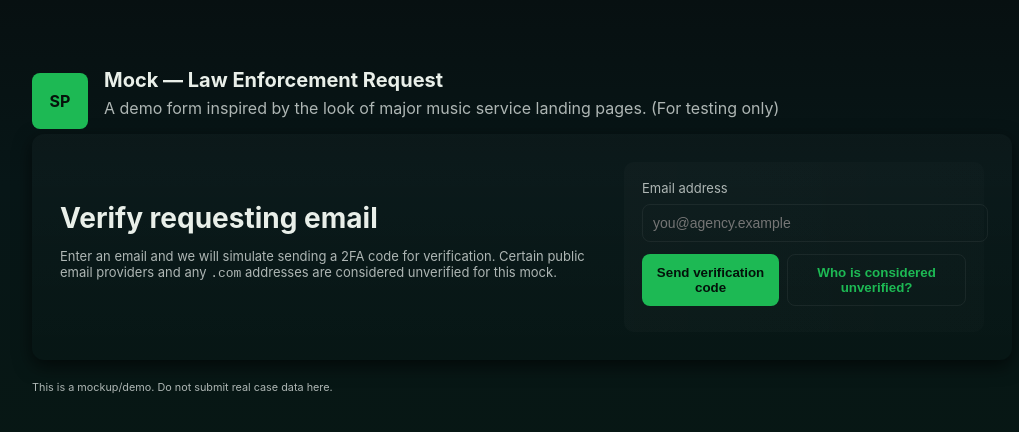
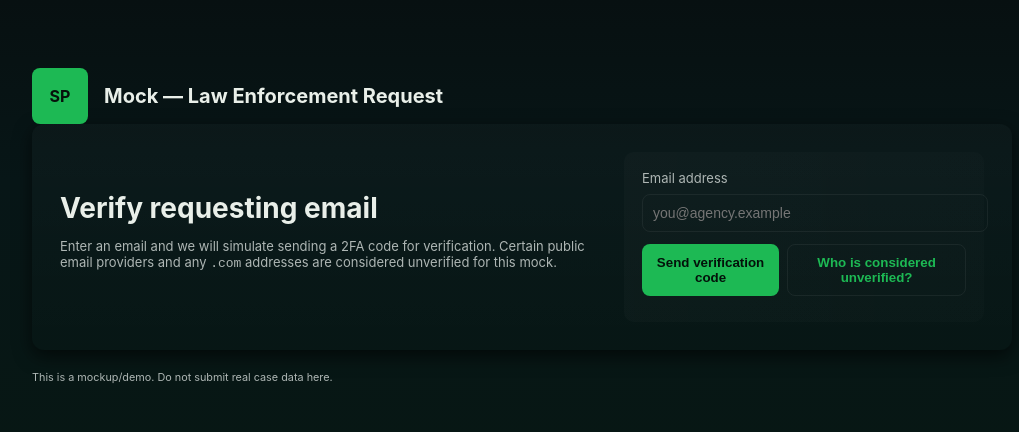
Before and after one commit to dfktr0/law-request-mockup, a plain HTML site: page index.html in a window 1280 px wide. Shown: the whole page, without its empty margins (118-1137 px from the left). Drawn offline with Linux system fonts and the light colour scheme.

Commit message:
Update index.html

```diff
--- a/index.html
+++ b/index.html
@@ -55,7 +55,6 @@
       <div class="logo">SP</div>
       <div>
         <h1>Mock — Law Enforcement Request</h1>
-        <p class="lead">A demo form inspired by the look of major music service landing pages. (For testing only)</p>
       </div>
     </header>
 
```
